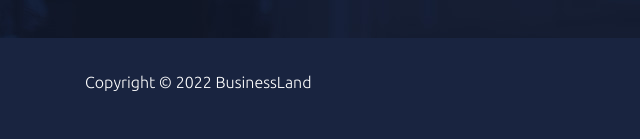
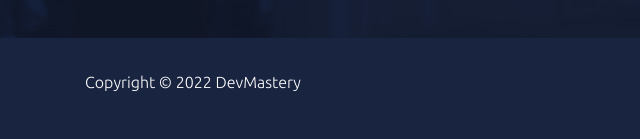
Before and after one commit to zdahmed93/business-land-22-06, a plain HTML site: page index.html in a window 1280 px wide. Shown: the part 3133-3272 px from the top of the page, 0-640 px from the left. Drawn offline with Linux system fonts and the light colour scheme.

Commit message:
change footer name

```diff
--- a/index.html
+++ b/index.html
@@ -149,7 +149,7 @@
     <footer>
         <div class="container">
             <div>
-                Copyright © 2022 BusinessLand
+                Copyright © 2022 DevMastery
             </div>
             <div id="social-media">
                 <a href="#">
```
